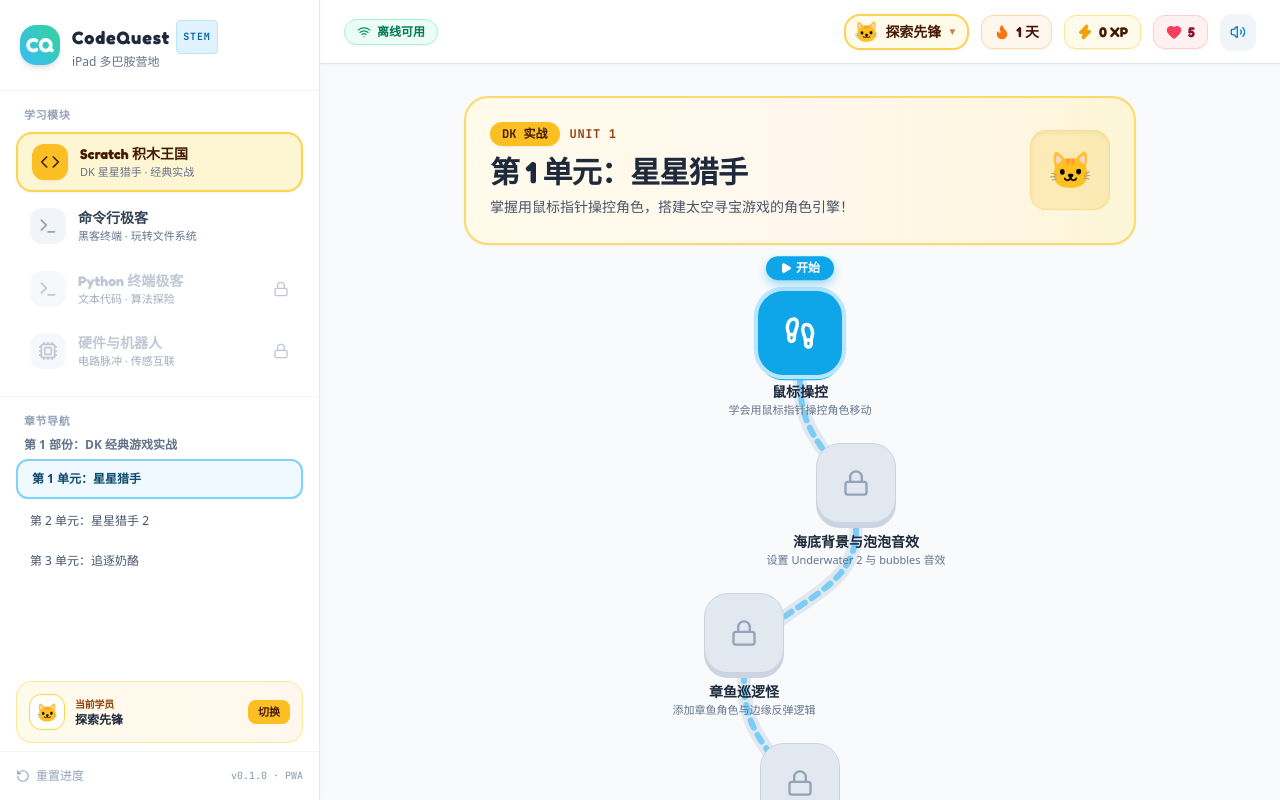
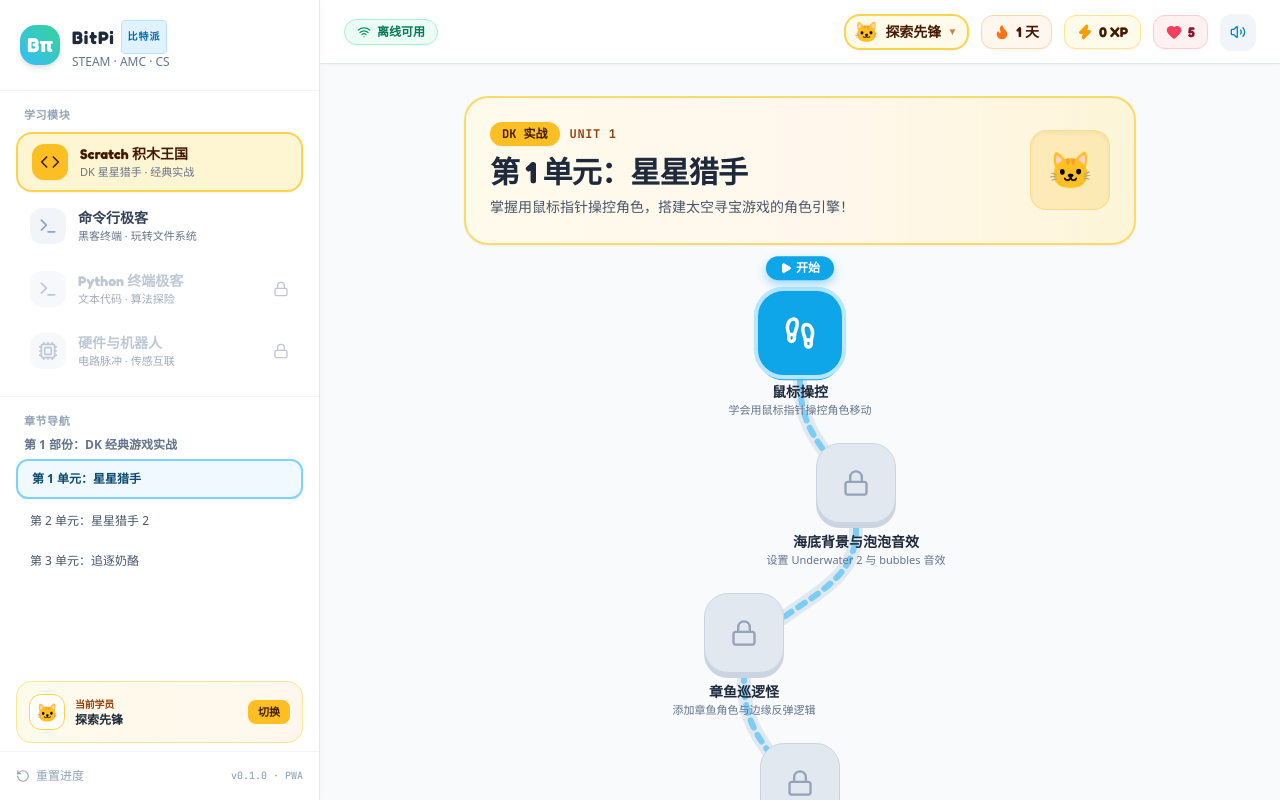
Before and after one commit to butterandfly/stemcs-learner, a React (Vite) app: page / in a window 1280 px wide. Built offline with nearby package versions, Linux system fonts and the light colour scheme.

Commit message:
chore: rebrand app to BitPi

```diff
--- a/index.html
+++ b/index.html
@@ -3,7 +3,7 @@
   <head>
     <meta charset="UTF-8" />
     <meta name="viewport" content="width=device-width, initial-scale=1.0, maximum-scale=1.0, user-scalable=no, viewport-fit=cover" />
-    <title>STEM CodeQuest · 极客多巴胺营地</title>
+    <title>BitPi · 比特派极客营</title>
 
     <!-- PWA Settings -->
     <link rel="icon" type="image/svg+xml" href="/icons/icon.svg" />
@@ -11,7 +11,7 @@
     <meta name="theme-color" content="#FFFFFF" />
     <meta name="apple-mobile-web-app-capable" content="yes" />
     <meta name="apple-mobile-web-app-status-bar-style" content="default" />
-    <meta name="apple-mobile-web-app-title" content="CodeQuest" />
+    <meta name="apple-mobile-web-app-title" content="BitPi" />
 
     <!-- Google Fonts for playful dopamine STEM vibes -->
     <link rel="preconnect" href="https://fonts.googleapis.com">
--- a/src/components/Sidebar.tsx
+++ b/src/components/Sidebar.tsx
@@ -71,17 +71,17 @@ export const Sidebar: React.FC<SidebarProps> = ({
               onClick={handleLogoClick}
               className="w-10 h-10 rounded-2xl bg-gradient-to-tr from-sky-400 to-emerald-400 flex items-center justify-center font-display font-black text-white text-xl shadow-md active:scale-95 transition-transform cursor-pointer"
             >
-              <span>CQ</span>
+              <span>Bπ</span>
             </button>
             <div>
               <h1 className="font-display font-black text-lg text-slate-800 tracking-wider flex items-center gap-1.5">
-                <span>CodeQuest</span>
+                <span>BitPi</span>
                 <span className="text-[10px] font-mono px-1.5 py-0.5 rounded bg-sky-100 text-sky-700 border border-sky-200">
-                  STEM
+                  比特派
                 </span>
               </h1>
               <p className="text-xs text-slate-500 font-medium">
-                iPad 多巴胺营地
+                STEAM · AMC · CS
               </p>
             </div>
           </div>
--- a/vite.config.ts
+++ b/vite.config.ts
@@ -10,9 +10,9 @@ export default defineConfig({
       registerType: 'autoUpdate',
       includeAssets: ['favicon.ico', 'robots.txt', 'icons/*.png', 'icons/*.svg'],
       manifest: {
-        name: 'STEM CodeQuest: 极客多巴胺学习营',
-        short_name: 'CodeQuest',
-        description: '专为平板横屏打造的STEM与计算机科学多巴胺学习站，支持完全离线学习',
+        name: 'BitPi · 比特派极客营',
+        short_name: 'BitPi',
+        description: '专为平板横屏打造的 STEAM、AMC 与 CS 多巴胺学习站，支持完全离线学习',
         theme_color: '#0F172A',
         background_color: '#0B1120',
         display: 'standalone',
```
Also changed, not shown: public/icons/icon.svg, 1 other file (tests, documents, lock files or other folders).
